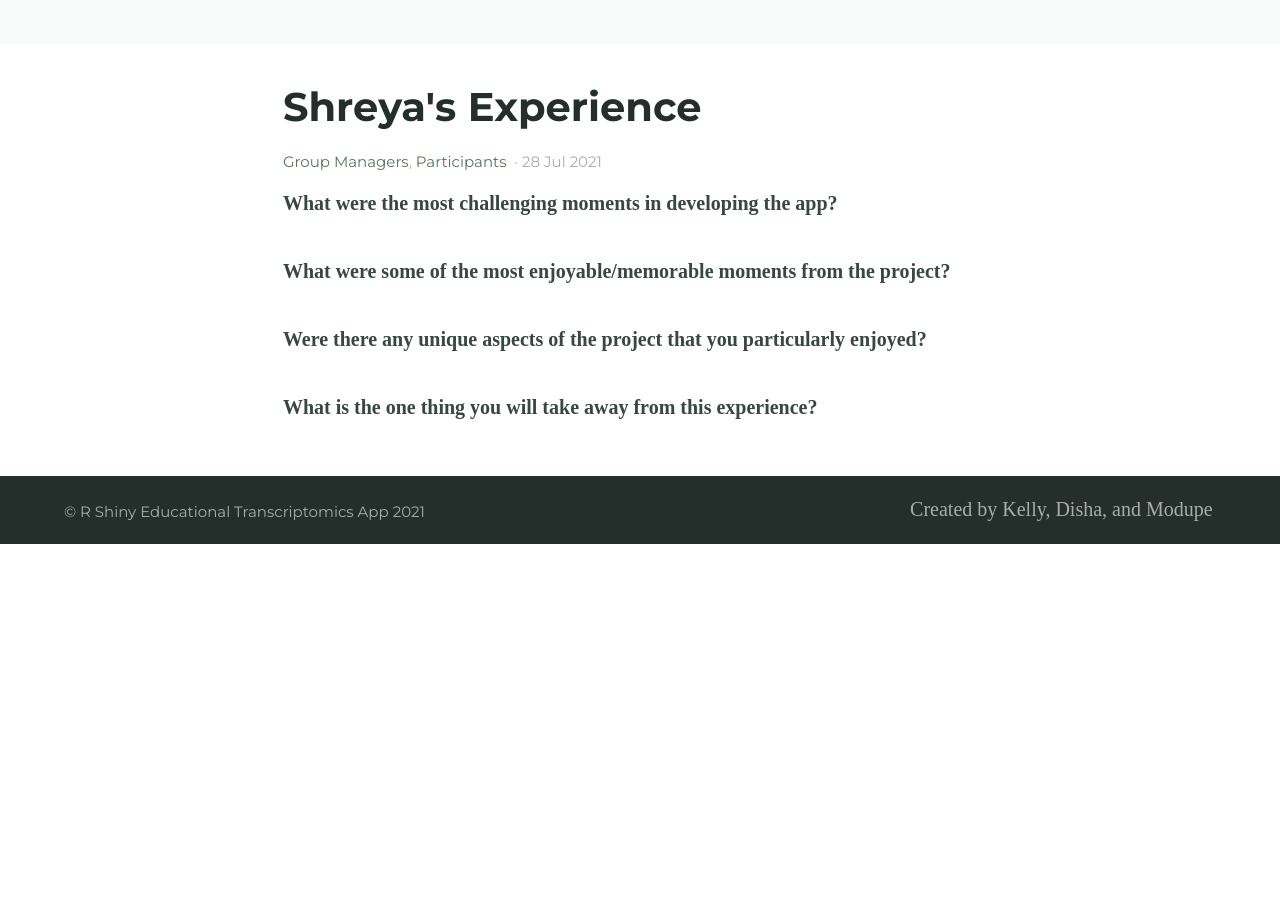
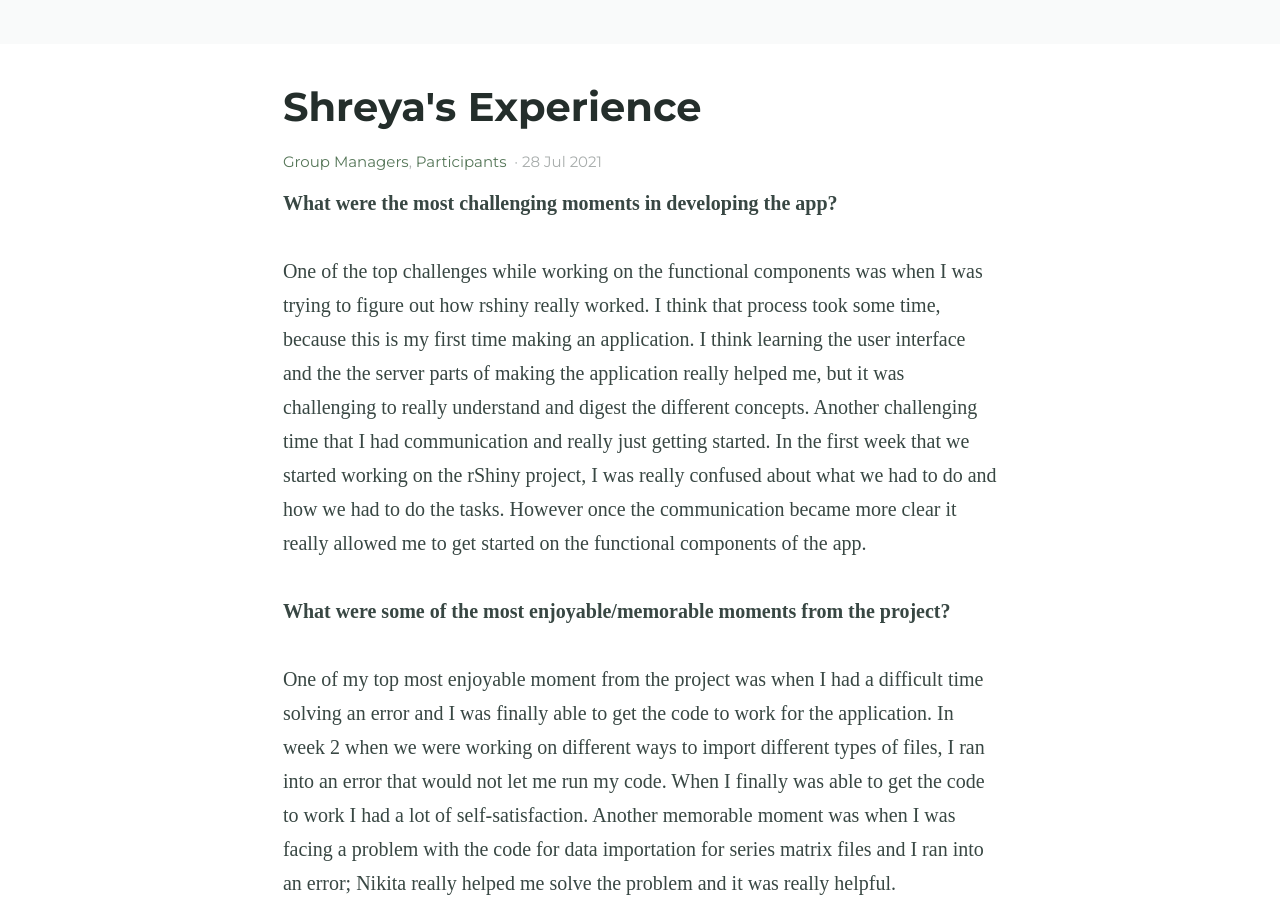
Before and after one commit to BI-STEM-Away/sMAP_dev, a Jekyll site: the page built from _posts/2021-07-28-Shreyas-blog.md, in a window 1280 px wide and 900 px high, scrolled down 360 px. Built offline with Jekyll 4.4.1, drawn with Linux system fonts in a browser that asks for light colours; before the commit the page ends 904 px from its top, so only the background shows below that; some of the changed text lies outside the part shown.

Commit message:
Update 2021-07-28-Shreyas-blog.md

```diff
--- a/_posts/2021-07-28-Shreyas-blog.md
+++ b/_posts/2021-07-28-Shreyas-blog.md
@@ -4,22 +4,23 @@ categories:
 - Group Managers
 - Participants
 excerpt: |
-  Shreya is a high school sophomore, click here to learn more about her experience as a participant in this project.|
+  Shreya is a high school sophomore, click here to learn more about her experience as a group manager and participant in this project.|
 feature_image: "https://bi-stem-away.github.io/shiny_app_dev/Banner.png"
 image: "https://bi-stem-away.github.io/shiny_app_dev/Banner.png"
 ---
 
 **What were the most challenging moments in developing the app?**
 
-
+One of the top challenges while working on the functional components was when I was trying to figure out how rshiny really worked. I think that process took some time, because this is my first time making an application. I think learning the user interface and the the server parts of making the application really helped me, but it was challenging to really understand and digest the different concepts. Another challenging time that I had communication and really just getting started. In the first week that we started working on the rShiny project, I was really confused about what we had to do and how we had to do the tasks. However once the communication became more clear it really allowed me to get started on the functional components of the app.
 
 **What were some of the most enjoyable/memorable moments from the project?**
 
-
+One of my top most enjoyable moment from the project was when I had a difficult time solving an error and I was finally able to get the code to work for the application. In week 2 when we were working on different ways to import different types of files, I ran into an error that would not let me run my code. When I finally was able to get the code to work I had a lot of self-satisfaction. Another memorable moment was when I was facing a problem with the code for data importation for series matrix files and I ran into an error; Nikita really helped me solve the problem and it was really helpful.
 
 **Were there any unique aspects of the project that you particularly enjoyed?**
 
-
-
+One unique aspect of the app that I really like is the number of different files that the user can import. To be honest I did not know that there were so many different types of file types. While researching, our team found so many different file types like .csv, .txt, .cel, and .idat. I really like that our app has the ability for the user to import so many different file types.
 
 **What is the one thing you will take away from this experience?**
+
+One main thing that I will take away from this experience is how to work on such a project with so many people. I feel like this is my first real world experience where teamwork is so crucial. Something I really took away from the experience is that team work and collaboration is so crucial because one person can not do everything. Also it taught me how to ask for help from my peers and how important it is to share the work that you have done.
```
